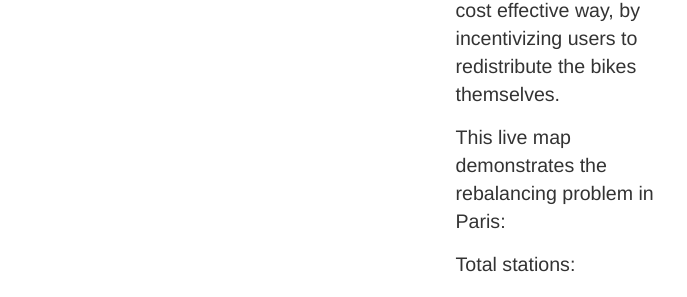
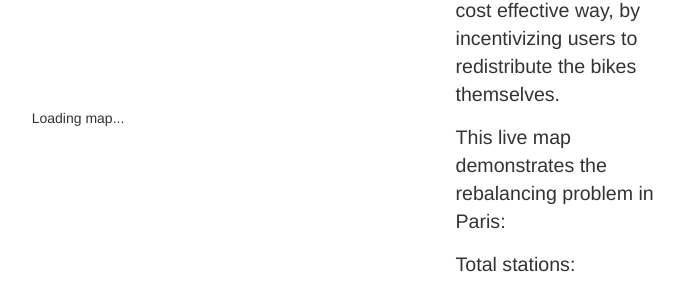
Before and after one commit to NearByke/NearByke.github.io, a Jekyll site: the page built from index.md, in a window 1280 px wide. Shown: the part 1654-1951 px from the top of the page, without its empty margins (562-1249 px from the left). Built offline with Jekyll 4.4.1, drawn with Linux system fonts in a browser that asks for light colours; nearby versions of some CDN libraries.

Commit message:
add loading message fix scroll on ios new api path only remove circles on success

```diff
--- a/_layouts/home.html
+++ b/_layouts/home.html
@@ -13,7 +13,7 @@
 	<!--<div id="map" class="parallax-container" data-parallax="scroll" data-image-src="assets/images/Header.jpg" data-natural-height="1125" data-natural-width="1688" data-bleed="10">-->
 
 	<div id="base_info" class="jumbotron">
-		<div id="map" style="height: 100vh; width: 100%"></div>
+		<div id="map" style="height: 100vh; width: 100%">Loading map...</div>
 		<div id="intro" style="z-index: 9999">
 			<img id="logo" src="{{ site.baseurl }}/assets/images/NearByke_logo.svg" alt="NearByke logo">
 			<h1 id="name"><span class="near">NEAR</span><span class="byke">BYKE</span></h1>
@@ -45,7 +45,7 @@
 	    var mymap = '';
 	    var stationsmeta = '';
 	    $.ajax({
-	        url: 'http://35.195.145.200/system0002/stations',
+	        url: 'http://35.195.145.200/system/0002/stations',
 	        dataType: 'json',
 	        success: function(stations) {
 	            stationsmeta = stations
@@ -96,14 +97,14 @@
 
 	    var circles = new Array();
 	    var ajax_call = function() {
-	    	for (circle in circles) {
-	    		mymap.removeLayer(circles[circle]);
-	    	}
-	    	circles = new Array();
 	  		$.ajax({
                 url: 'http://35.195.145.200/system/0002/stations/occupancy',
                 dataType: 'json',
                 success: function(stations) {
+			    	for (circle in circles) {
+			    		mymap.removeLayer(circles[circle]);
+			    	}
+			    	circles = new Array();
                 	var stations_full = 0;
                 	var stations_empty = 0;
                     for (i = 0; i < stationsmeta.length; i++) {
--- a/_sass/home/_welcome.scss
+++ b/_sass/home/_welcome.scss
@@ -17,6 +17,12 @@
 	background: transparent;
 	padding: 0;
 	transform: translateZ(-1px) scale(2);
+}
+
+#map {
+	text-align: center;
+	height: 100vh;
+	line-height: 100vh;
 }
 
 #intro {
```
Also changed, not shown: other parts of _layouts/home.html (+2 -1 lines).
